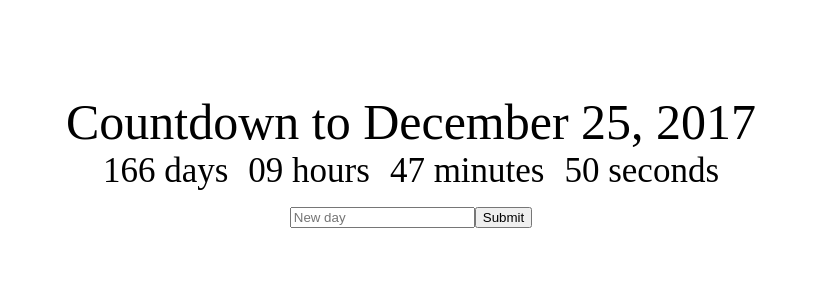
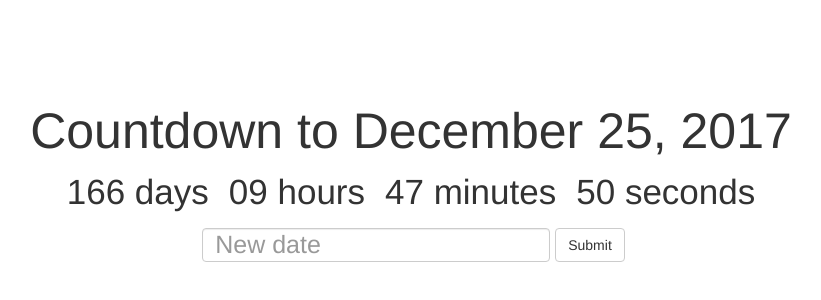
Before and after one commit to MaximMishchenko/countdownChamp, a React (Create React App) app: page / in a window 1280 px wide. Shown: the part 160-460 px from the top of the page, without its empty margins (229-1050 px from the left). Built offline with nearby package versions, Linux system fonts and the light colour scheme.

Commit message:
Added some styles to app

```diff
--- a/package.json
+++ b/package.json
@@ -4,6 +4,7 @@
   "private": true,
   "dependencies": {
     "react": "^15.6.1",
+    "react-bootstrap": "^0.31.0",
     "react-dom": "^15.6.1",
     "react-scripts": "1.0.10"
   },
--- a/public/index.html
+++ b/public/index.html
@@ -19,6 +19,7 @@
       work correctly both with client-side routing and a non-root public URL.
       Learn how to configure a non-root public URL by running `npm run build`.
     -->
+    <link rel="stylesheet" href="https://maxcdn.bootstrapcdn.com/bootstrap/latest/css/bootstrap.min.css">
     <title>React App</title>
   </head>
   <body>
--- a/src/App.css
+++ b/src/App.css
@@ -12,3 +12,8 @@
 	display: inline;
 	margin: 10px;
 }
+
+.Deadline-input {
+	font-size: 25px;
+	margin: 5px;
+}
--- a/src/App.jsx
+++ b/src/App.jsx
@@ -1,4 +1,5 @@
 import React, { Component } from 'react'
+import  { Form, FormControl, Button } from 'react-bootstrap'
 
 import Clock from './Clock'
 import './App.css'
@@ -29,13 +30,16 @@
 					<Clock
 						deadline={this.state.deadline}
 					/>
-				<input
-					placeholder="New day"
-					onChange={event => this.setState({newDeadline: event.target.value})}
-				/>
-				<button onClick={() => this.changeDeadline()}>
-					Submit
-				</button>
+				<Form inline>
+					<FormControl
+						className="Deadline-input"
+						placeholder="New date"
+						onChange={event => this.setState({newDeadline: event.target.value})}
+					/>
+					<Button onClick={() => this.changeDeadline()}>
+						Submit
+					</Button>
+				</Form>
 			</div>
 		)
 	}
```
